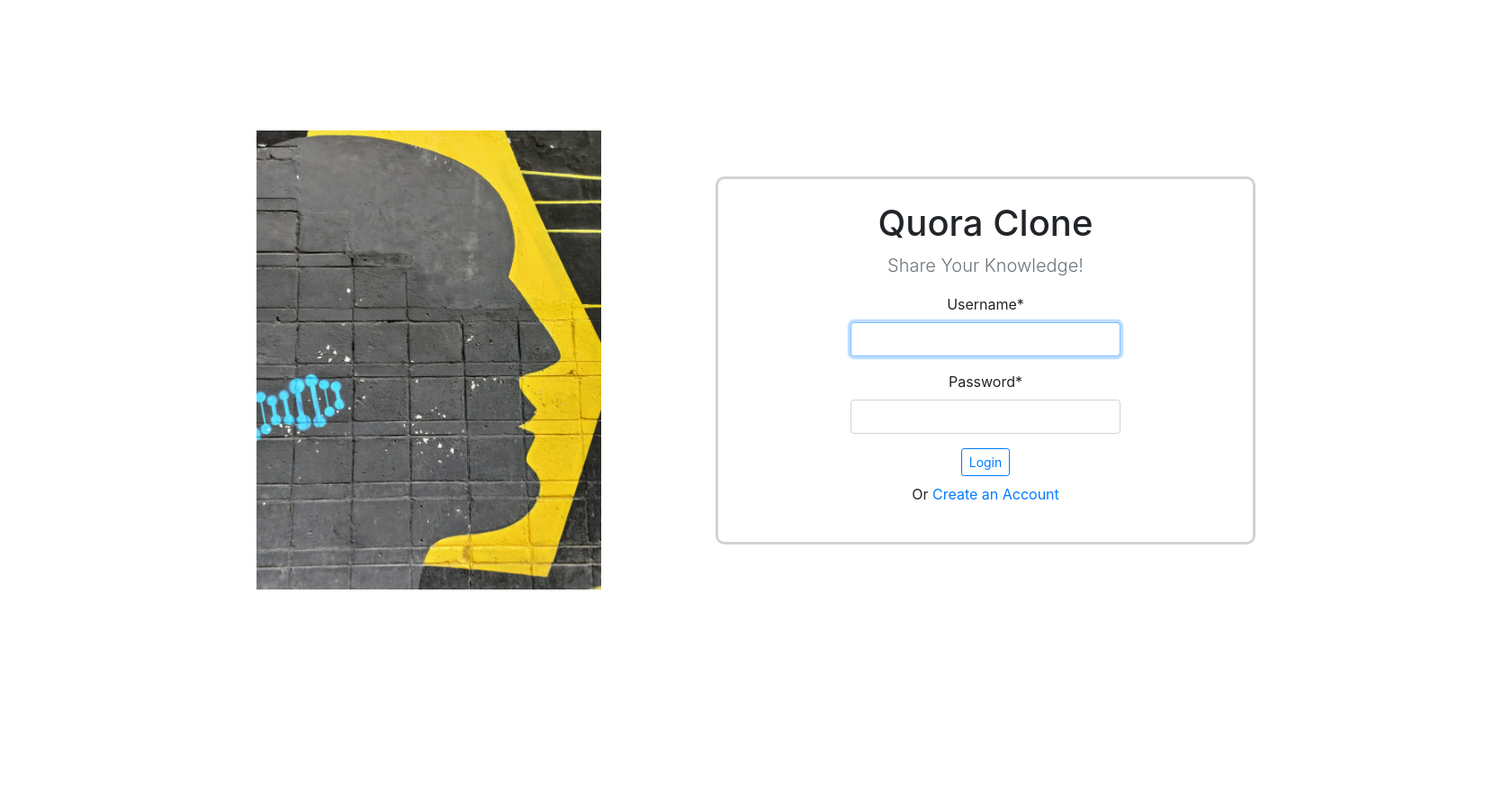
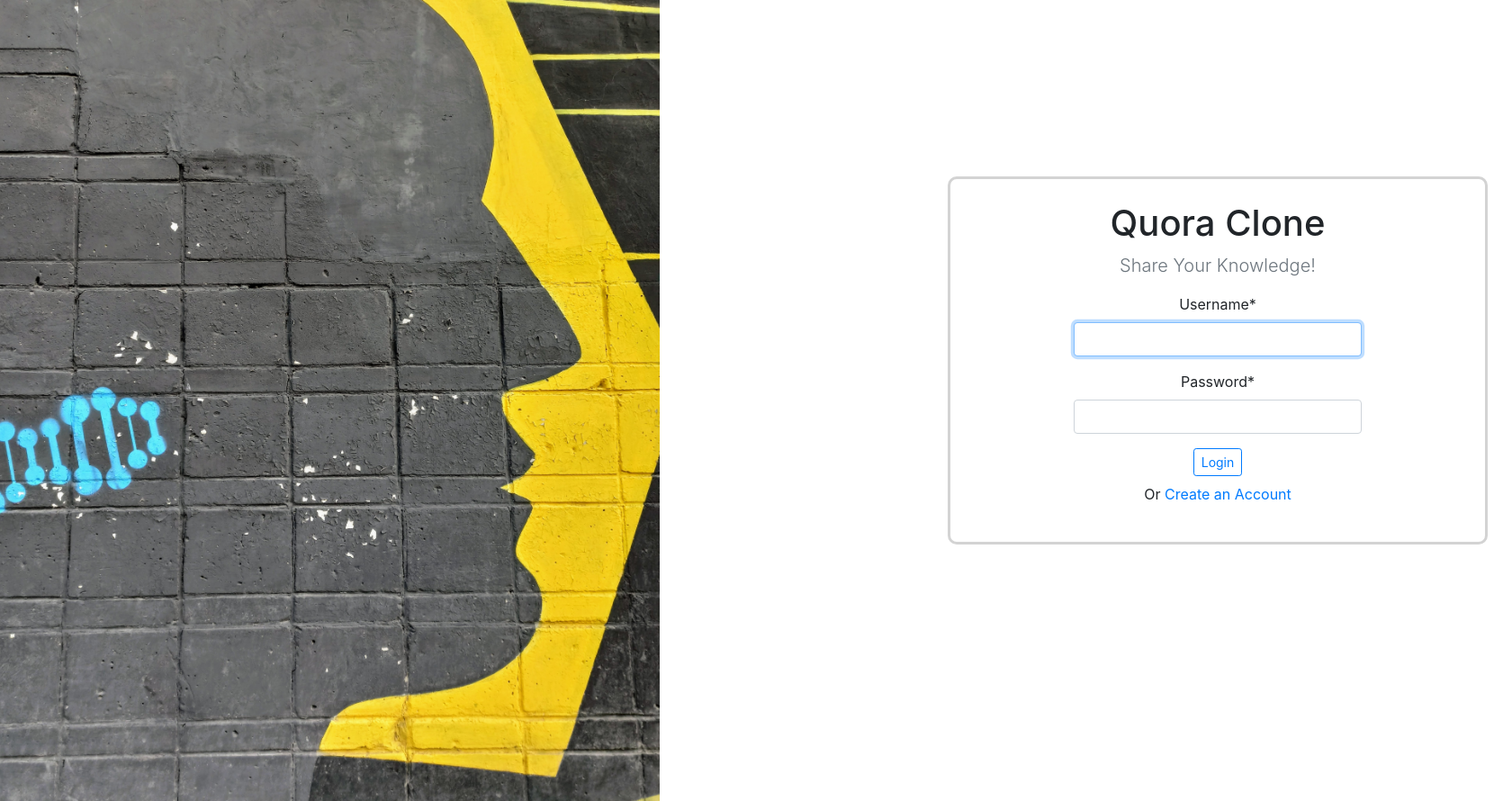
Before and after one commit to jordanengstrom/quora_clone, a Django app: page /accounts/login/ in a window 1680 px wide. Shown: the whole page at 90% size. Before the commit the page ends 655 px from the top, so only its background shows below. Run offline with Django 3.2, Linux system fonts and the light colour scheme; some libraries are stand-ins or nearby versions.

Commit message:
finally got something of a login screen

```diff
--- a/quora_clone/templates/auth_layout.html
+++ b/quora_clone/templates/auth_layout.html
@@ -1,53 +1,55 @@
 {%  extends "base.html" %}
 {% block style %}
 <style>
+    div {
+      display: flex;
+      flex-direction: column;
+      justify-content: center;
+    }
     .container {
         height: 100vh;
         display: flex;
         flex-direction: row;
-        justify-content: space-between;
-        align-items: center;
+        justify-content: flex-end;
+        align-items: stretch;
+        margin-left: 21rem;
+        margin-right: 0rem;
     }
     .flex-child {
-        flex: 1
-    }
-    #question-head-container {
-        justify-content: center;
-        align-items: center;
-        overflow: hidden;
+        position: relative;
+        flex: 1;
     }
     #question-head-img {
-        max-width: 75%;
+        width: 46rem;
         height: auto;
-        margin-left: 0;
+    }
+    .question-head-container {
+
     }
     .login-form-container {
-        width: 300px;
+        width: 20rem;
         margin: auto;
     }
-
     .registration-form-container {
         width: 400px;
         margin: auto;
     }
-
     .outer-area {
-        flex: 1;
+        margin-right: -12rem;
+        padding-left: 20rem;
     }
-
     .auth-box {
         border: 3px solid lightgrey;
         border-radius: 10px;
         padding-top: 25px;
         padding-bottom: 25px;
         width: 600px;
-        {#margin: auto;#}
     }
 </style>
 {%  endblock %}
 
 {% block content %}
-<div class="outer-area flex-child">
+<div class="outer-area">
     <div class="auth-box text-center">
         {% block auth %}
         {% endblock %}
--- a/quora_clone/templates/base.html
+++ b/quora_clone/templates/base.html
@@ -14,12 +14,14 @@
     </head>
     <body>
       <div class="container">
-        <div class="flex-child" id="question-head-container">
+        <div class="flex-child question-head-container">
           {% load static %}
           <img id="question-head-img" src="{% static 'static/natalie-dmay-unsplash.jpg' %}" alt="building side mural of grey face against yellow and black background with a horizontal blue double helix in the center of the face">
         </div>
+        <div class="flex-child">
           {% block content %}
           {% endblock %}
+        </div>
 
           {% block js %}
           {% endblock %}
```
Also changed, not shown: quora_clone/templates/natalie-dmay-unsplash.jpg (added).
